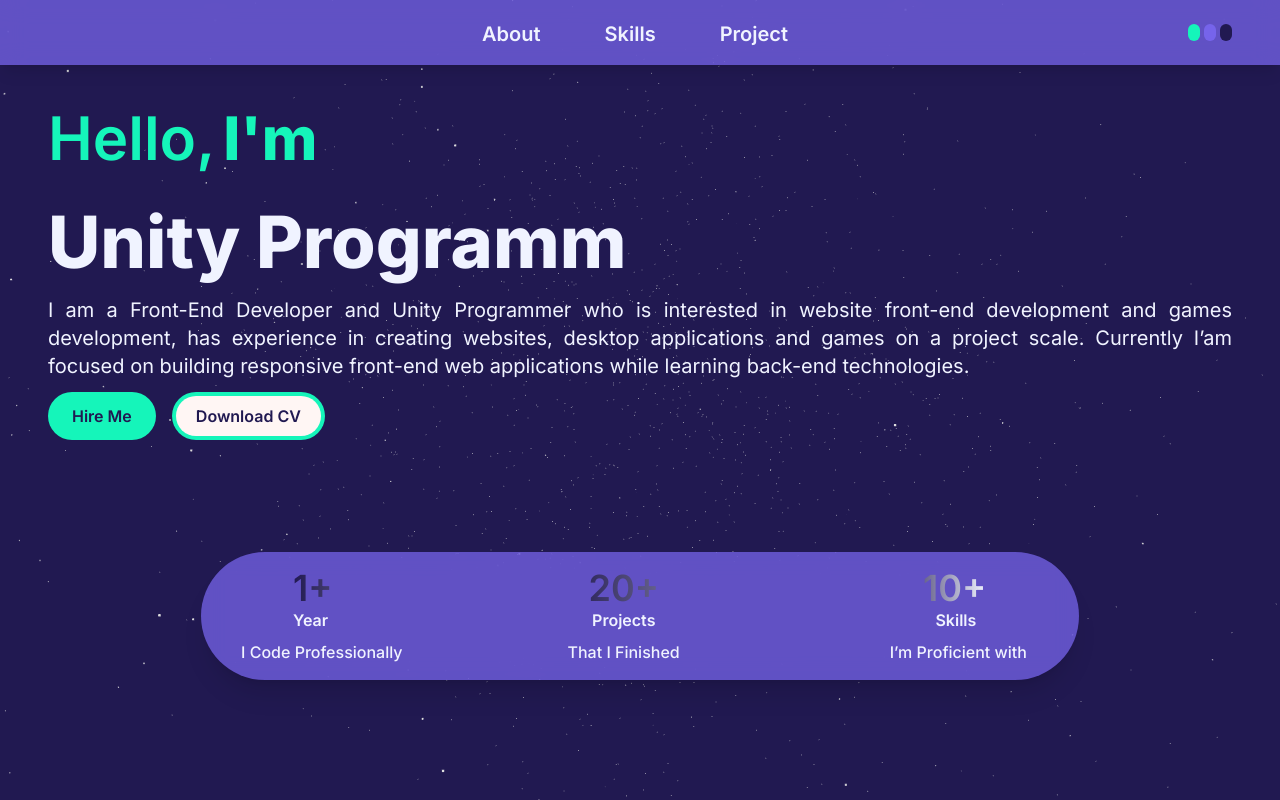
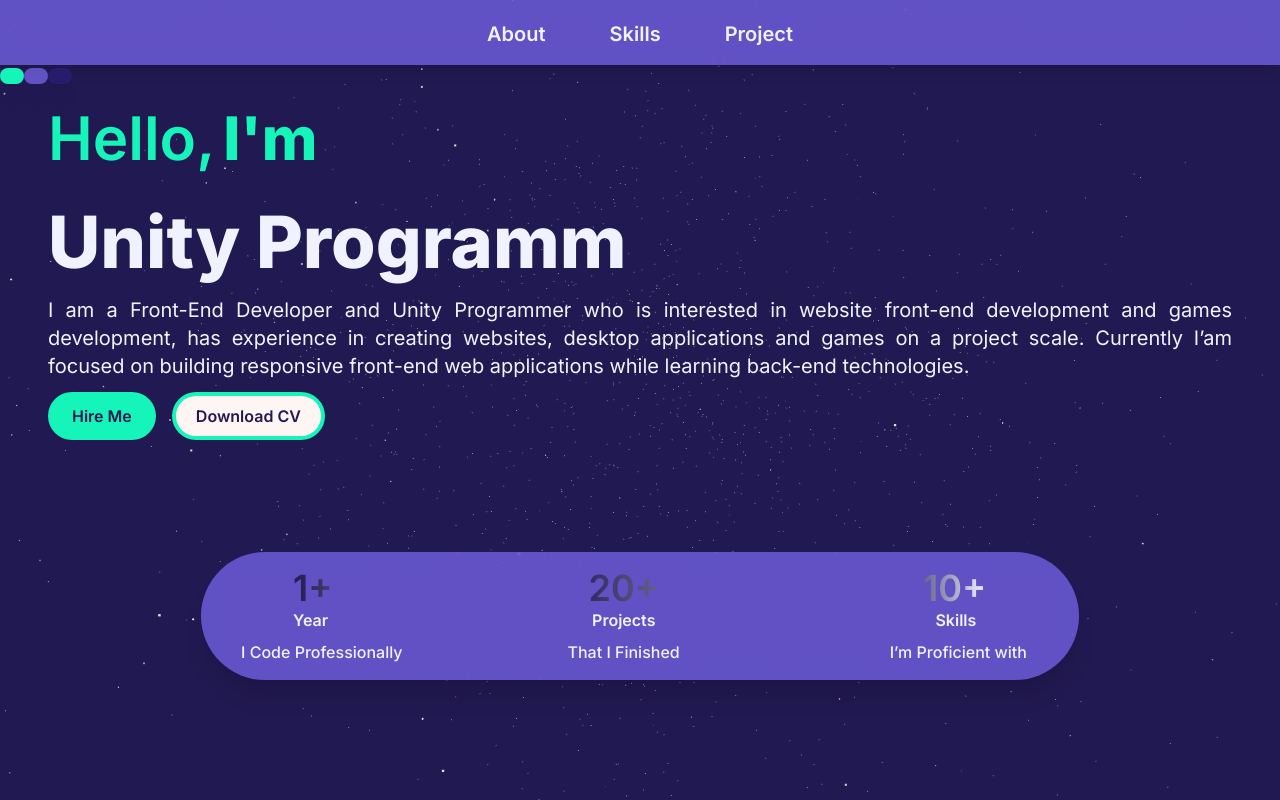
Before and after one commit to auliarahman789/mauliarahman, a Next.js app: page / in a window 1280 px wide. Shown: the top 800 px of the page. Built offline with nearby package versions, Linux system fonts and the light colour scheme; a web font is replaced by a local one.

Commit message:
Update : button color at different page

```diff
--- a/src/app/components/navbar.tsx
+++ b/src/app/components/navbar.tsx
@@ -2,14 +2,13 @@
 import React, { useState } from 'react';
 
 
-const Navbar = () => {
-    const [color, setColor] = useState('')
+const Navbar = ({ color }: { color: any }) => {
 
     return (
         <div>
             <div style={{ background: `${color}` }} className='flex w-full fixed top-0 h-[65px] bg-[#826fffa9] shadow-lg backdrop-blur-md z-50 justify-center'>
 
-                <div className='flex gap-16 py-5 pl-[450px]'>
+                <div className='flex gap-16 py-5'>
                     <a className='flex text-[#F0F3FF] font-semibold text-xl' href='#about'>
                         About
                     </a>
@@ -21,17 +20,6 @@
                     </a>
 
                 </div>
-                <div className='flex pl-[400px] px-4 py-6 gap-1'>
-                    <button onClick={() => setColor('#15f5b9b2')} className='rounded-full w-3 y-3 bg-[#15F5BA] shadow-xl'>
-
-                    </button>
-                    <button onClick={() => setColor('#826fffa9')} className='rounded-full w-3 y-3 bg-[#826fffa9] shadow-xl'>
-
-                    </button>
-                    <button onClick={() => setColor('#211951ba')} className='rounded-full w-3 y-3 bg-[#211951] shadow-xl'>
-
-                    </button>
-                </div>
 
             </div>
         </div>
--- a/src/app/layout.tsx
+++ b/src/app/layout.tsx
@@ -1,7 +1,6 @@
 import type { Metadata } from 'next'
 import { Inter } from 'next/font/google'
 import './globals.css'
-import Navbar from './components/navbar'
 import StarsCanvas from './components/star'
 
 const inter = Inter({ subsets: ['latin'] })
@@ -22,7 +21,7 @@
         className={`${inter.className} bg-[#030014] overflow-y-scroll overflow-x-hidden`}
       >
         <StarsCanvas />
-        <Navbar />
+
         {children}
       </body>
     </html>
--- a/src/app/page.tsx
+++ b/src/app/page.tsx
@@ -1,8 +1,10 @@
-import React from 'react'
+"use client"
+import React, { useState } from 'react'
 import Introduction from './components/introduction'
 import About from './components/about'
 import Cardproject from './components/cardproject'
 import PlaceCard from './components/carddesc';
+import Navbar from './components/navbar';
 
 
 const places = [
@@ -18,10 +20,21 @@
 ];
 
 function page() {
+    const [color, setColor] = useState('')
     return (
         <div>
 
             <main className='flex  min-h-screen  flex-col bg-[#211951] '>
+                <Navbar color={color} />
+                <div className='mt-5  fixed top-0 z-50'>
+                    <button onClick={() => setColor('#15f5b9b2')} className=' bg-[#15F5BA] w-2 rounded-full mt-12 px-3 py-2 z-50 shadow-xl'>
+                    </button>
+                    <button onClick={() => setColor('#826fffa9')} className='bg-[#826fffa9] w-2 rounded-full mt-12 px-3 py-2 z-50 shadow-xl'>
+                    </button>
+                    <button onClick={() => setColor('#211951ba')} className='bg-[#271c69] w-2 rounded-full mt-12 px-3 py-2 z-50 shadow-xl'>
+                    </button>
+                </div>
+
                 <div className=' mx-auto px-12 py-4'>
                     <Introduction />
                 </div>
```
